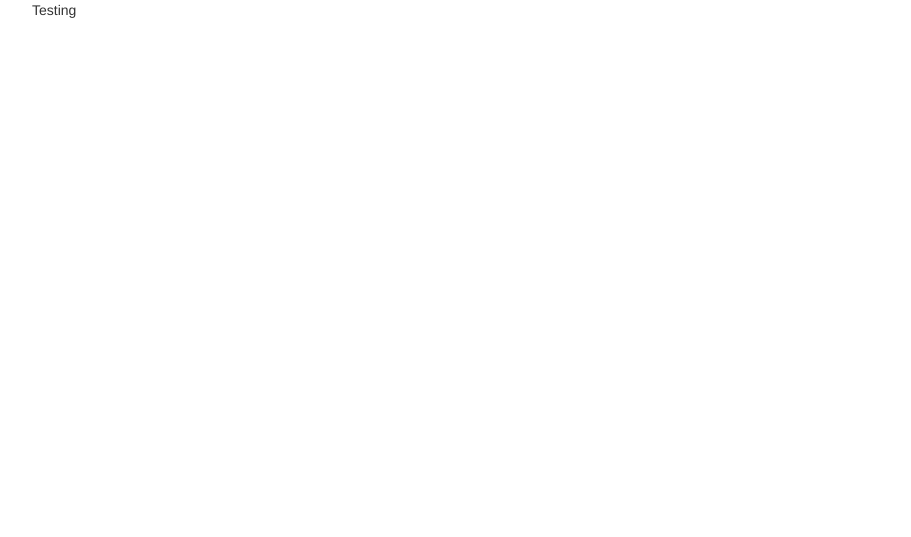
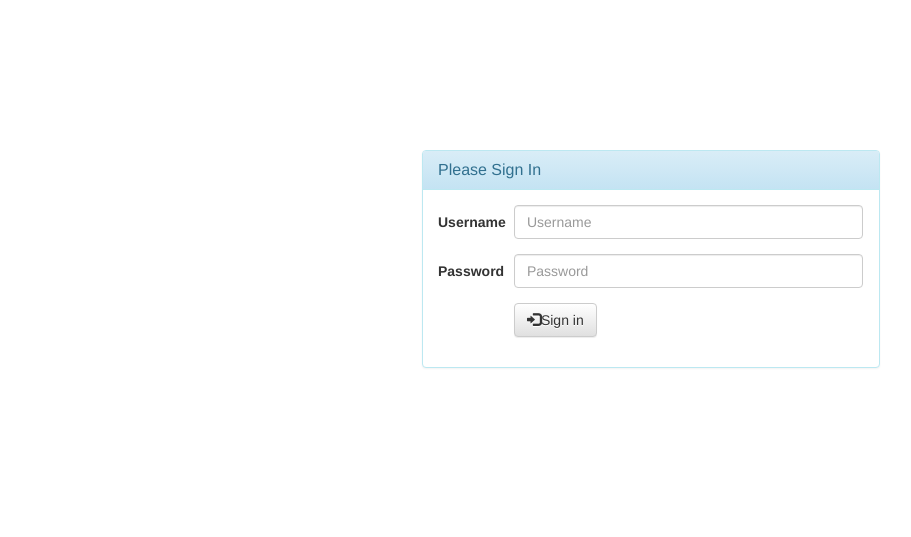
Before and after one commit to kenkomu/stock_system, a PHP site: page /stock_system/ in a window 1280 px wide. Before the commit the part shown is almost empty. Shown: the top 537 px of the page, without its empty margins (38-949 px from the left). Run offline with PHP 8.4, Linux system fonts and the light colour scheme.

Commit message:
login form

```diff
--- a/custom/css/custom.css
+++ b/custom/css/custom.css
@@ -0,0 +1,5 @@
+/*login form*/
+.vertical {
+    padding-top: 150px;
+    padding-bottom: 150px;
+}
--- a/index.php
+++ b/index.php
@@ -2,6 +2,49 @@
 
 require_once 'php_action/db_connect.php';
 
+session_start();
+$errors = array();
+if($_POST) {
+    $username = $_POST['username'];
+    $password = $_POST['password'];
+
+    if(empty($username) || empty($password)) {
+        if($username == "") {
+            $errors[] = "Username is required";
+        }
+
+        if($password == ""){
+            $errors[] = "Password is required";
+        }
+
+    } else {
+        $sql = "SELECT * FROM users WHERE username = '$username'";
+        $result = $connect->query($sql);
+
+        if($result->num_rows == 1) {
+            $password = md5($password);
+            //exists
+            $mainSql = "SELECT * FROM users WHERE username = '$username' AND password = '$password'";
+            $mainResult = $connect->query($mainSql);
+
+            if($mainResult->num_rows == 1) {
+                $value = $mainResult->fetch_assoc();
+                $user_id = $value['user_id'];
+
+                //set session
+                $_SESSION['userId'] = $user_id;
+
+                header('location: http://localhost/stock_system/dashboard.php');
+
+            } else {
+                $errors[] = "Incorrect username/password combination";
+            }
+
+        } else{
+            $errors[] = "Username does not exists";
+        }
+    }
+}
 ?>
 <!DOCTYPE html>
 <html>
@@ -18,16 +61,53 @@ require_once 'php_action/db_connect.php';
     <!-- jquery -->
     <script type="text/javascript" src="assets/jquery/jquery.min.js"></script>
     <!-- jqueryui -->
-    <link rel="stylesheet" type="text/css" href="assets/jquery-ui/jquery-ui.min.js"></script>
+    <link rel="stylesheet" type="text/css" href="assets/jquery-ui/jquery-ui.min.css"></script>
+    <script type="text/javascript" src="assets/jquery-ui/jquery-ui.min.js"></script>
     <!-- bootstrap js -->
-    <script type="stylesheet" type="text/javascript" src="assets/bootstrap/js/bootstrap.min.js"></script>
+    <script type="text/javascript" src="assets/bootstrap/js/bootstrap.min.js"></script>
 
 </head>
 <body>
     <div class="container">
-        <div class="row">
-            <div class="col-md-5">
-                Testing
+        <div class="row vertical">
+            <div class="col-md-5 col-md-offset-4">
+                <div class="panel panel-info">
+                    <div class="panel-heading">
+                        <h3 class="panel-title">Please Sign In</h3>
+                    </div>
+                    <div class="panel-body">
+                        <div class="messages">
+                            <?php if($errors) {
+                                foreach ($errors as $key => $value) {
+                                    echo '<div class="alert alert-warning" role="alert">
+                                    <i class="glyphicon glyphicon-exclamation-sign"></i>
+                                    '.$value.'</div>';
+                                }
+                            }?>
+
+                        </div>
+                    <form class="form-horizontal" action="<?php echo $_SERVER['PHP_SELF']?>" method="POST" id="LoginForm">
+                        <div class="form-group">
+                            <label for="Username" class="col-sm-2 control-label">Username</label>
+                            <div class="col-sm-10">
+                            <input type="text" class="form-control" id="username" placeholder="Username">
+                            </div>
+                        </div>
+                        <div class="form-group">
+                            <label for="password" class="col-sm-2 control-label">Password</label>
+                            <div class="col-sm-10">
+                            <input type="password" class="form-control" id="password" name="Password" placeholder="Password">
+                            </div>
+                        </div>
+
+                        <div class="form-group">
+                            <div class="col-sm-offset-2 col-sm-10">
+                            <button type="submit" class="btn btn-default"> <i class="glyphicon glyphicon-log-in"></i>Sign in</button>
+                            </div>
+                        </div>
+                        </form>
+                    </div>
+                </div>
             </div>
             <!-- col-md-5 -->
         </div>
```
